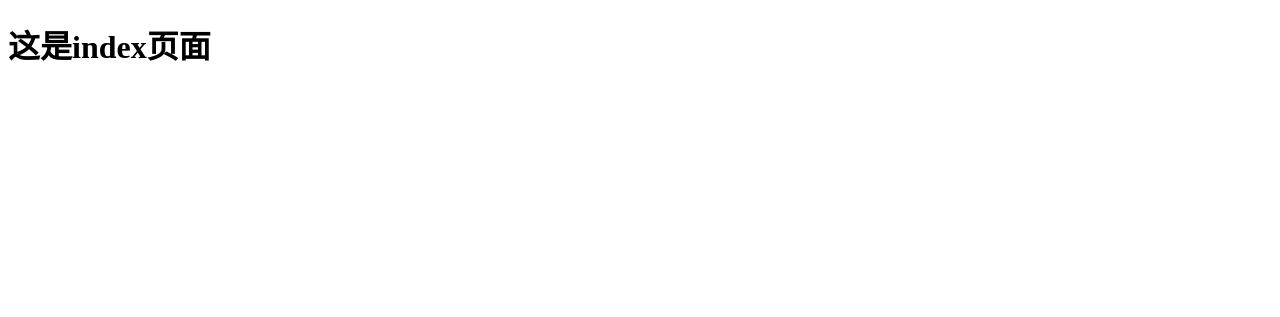
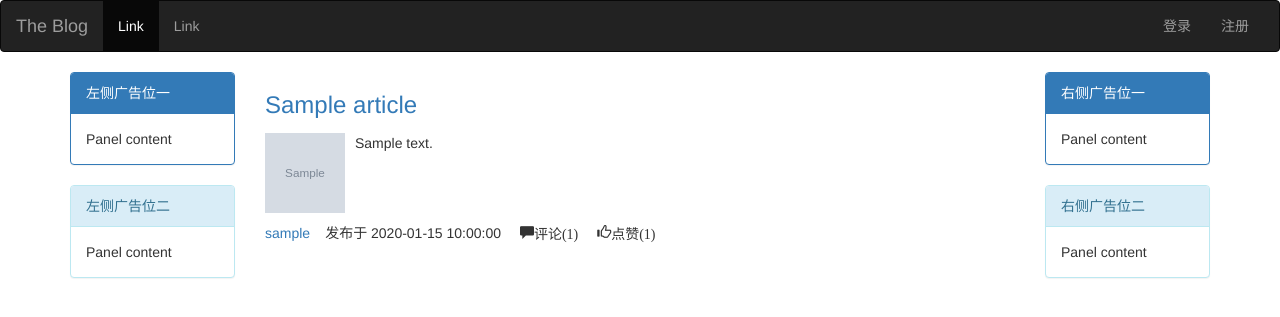
Before and after one commit to androidweihu/bbs, a Django app: page /index/ in a window 1280 px wide. Shown: the top 317 px of the page. Run offline with Django 3.2, Linux system fonts and the light colour scheme; tables that the repository leaves empty hold one stand-in row (values such as "Sample post"); grey boxes marked "Sample" are stand-in pictures; some libraries are stand-ins or nearby versions.

Commit message:
index页面文章显示

```diff
--- a/bbs/settings.py
+++ b/bbs/settings.py
@@ -132,3 +132,8 @@ STATICFILES_DIRS = [
 
 # 告诉Django项目用哪张表做认证
 AUTH_USER_MODEL = 'blog.UserInfo'
+
+# Django用户上传的文件都默认放在这个文件夹下
+MEDIA_URL = "/media/"
+# media配置，用户上传的文件都默认放在这个文件夹下
+MEDIA_ROOT = os.path.join(BASE_DIR, "media")
--- a/bbs/urls.py
+++ b/bbs/urls.py
@@ -14,8 +14,10 @@ Including another URLconf
     2. Add a URL to urlpatterns:  path('blog/', include('blog.urls'))
 """
 from django.contrib import admin
-from django.urls import path
+from django.urls import path,re_path
 from blog import views
+from django.views.static import serve
+from django.conf import settings
 
 urlpatterns = [
     path('admin/', admin.site.urls),
@@ -30,4 +32,8 @@ urlpatterns = [
     path('pc-geetest/register/', views.get_geetest),
     # 专门用来校验用户名是否已被注册的接口
     path('check_username_exist/', views.check_username_exist),
+
+    # media相关的路由设置
+    re_path(r'^media/(?P<path>.*)$', serve, {"document_root": settings.MEDIA_ROOT}),
+
 ]
--- a/blog/models.py
+++ b/blog/models.py
@@ -82,6 +82,13 @@ class Article(models.Model):
     desc = models.CharField(max_length=255)  # 文章描述
     create_time = models.DateTimeField()  # 创建时间
 
+    # 评论数
+    comment_count = models.IntegerField(verbose_name="评论数", default=0)
+    # 点赞数
+    up_count = models.IntegerField(verbose_name="点赞数", default=0)
+    # 踩
+    down_count = models.IntegerField(verbose_name="踩数", default=0)
+
     category = models.ForeignKey(to="Category", to_field="nid", null=True, on_delete=models.DO_NOTHING)
     user = models.ForeignKey(to="UserInfo", to_field="nid", on_delete=models.DO_NOTHING)
     tags = models.ManyToManyField(  # 中介模型
@@ -149,7 +156,8 @@ class Comment(models.Model):
     user = models.ForeignKey(to="UserInfo", to_field="nid", on_delete=models.DO_NOTHING)
     content = models.CharField(max_length=255)  # 评论内容
     create_time = models.DateTimeField(auto_now_add=True)
-    parent_comment = models.ForeignKey("self", null=True, on_delete=models.DO_NOTHING)
+    parent_comment = models.ForeignKey("self", null=True, blank=True,
+                                       on_delete=models.DO_NOTHING)  # blank=True 在django admin里面可以不填
 
     def __str__(self):
         return self.content
--- a/blog/views.py
+++ b/blog/views.py
@@ -87,7 +87,9 @@ def login(request):
 
 
 def index(request):
-    return render(request, "index.html")
+    # 查询所有的文章列表
+    article_list = models.Article.objects.all()
+    return render(request, "index.html", {"article_list": article_list})
 
 
 # 获取验证码图片的视图
--- a/static/mystyle.css
+++ b/static/mystyle.css
@@ -21,3 +21,17 @@
     width: 80px;
     height: 80px;
 }
+
+/* 博客主页面 自定义样式*/
+.author-img {
+    width: 80px;
+    height: 80px;
+}
+
+.article-footer span {
+    margin-right: 15px;
+}
+
+.article-footer {
+    margin-top: 10px;
+}
--- a/templates/index.html
+++ b/templates/index.html
@@ -3,8 +3,120 @@
 <head>
     <meta charset="UTF-8">
     <title>index</title>
+    <link rel="stylesheet" href="/static/bootstrap/css/bootstrap.min.css">
+    <link rel="stylesheet" href="/static/mystyle.css">
 </head>
 <body>
-<h1>这是index页面</h1>
+
+<nav class="navbar navbar-inverse">
+    <div class="container-fluid">
+        <!-- Brand and toggle get grouped for better mobile display -->
+        <div class="navbar-header">
+            <button type="button" class="navbar-toggle collapsed" data-toggle="collapse"
+                    data-target="#bs-example-navbar-collapse-1" aria-expanded="false">
+                <span class="sr-only">Toggle navigation</span>
+                <span class="icon-bar"></span>
+                <span class="icon-bar"></span>
+                <span class="icon-bar"></span>
+            </button>
+            <a class="navbar-brand" href="#">The Blog</a>
+        </div>
+
+        <!-- Collect the nav links, forms, and other content for toggling -->
+        <div class="collapse navbar-collapse" id="bs-example-navbar-collapse-1">
+            <ul class="nav navbar-nav">
+                <li class="active"><a href="#">Link <span class="sr-only">(current)</span></a></li>
+                <li><a href="#">Link</a></li>
+            </ul>
+            <ul class="nav navbar-nav navbar-right">
+                {% if request.user.username %}
+                    <li><a href="#">{{ request.user.username }}</a></li>
+                    <li class="dropdown">
+                        <a href="#" class="dropdown-toggle" data-toggle="dropdown" role="button" aria-haspopup="true"
+                           aria-expanded="false">个人中心<span class="caret"></span></a>
+                        <ul class="dropdown-menu">
+                            <li><a href="#">Action</a></li>
+                            <li><a href="#">Another action</a></li>
+                            <li><a href="#">Something else here</a></li>
+                            <li role="separator" class="divider"></li>
+                            <li><a href="/logout/">注销</a></li>
+                        </ul>
+                    </li>
+                {% else %}
+                    <li><a href="/login/">登录</a></li>
+                    <li><a href="/reg/">注册</a></li>
+                {% endif %}
+            </ul>
+        </div><!-- /.navbar-collapse -->
+    </div><!-- /.container-fluid -->
+</nav>
+
+<!-- 主页面 开始-->
+<div class="container">
+    <div class="row">
+        <div class="col-md-2">
+            <div class="panel panel-primary">
+                <div class="panel-heading">左侧广告位一</div>
+                <div class="panel-body">
+                    Panel content
+                </div>
+            </div>
+            <div class="panel panel-info">
+                <div class="panel-heading">左侧广告位二</div>
+                <div class="panel-body">
+                    Panel content
+                </div>
+            </div>
+        </div>
+        <div class="col-md-8">
+            <!-- 文章列表 开始 -->
+            <div class="article-list">
+                {% for article in article_list %}
+                    <div class="article">
+                        <h3><a href="">{{ article.title }}</a></h3>
+                        <div class="media">
+                            <div class="media-left">
+                                <a href="#">
+                                    <img class="media-object author-img" src="/media/{{ article.user.avatar }}"
+                                         alt="...">
+                                </a>
+                            </div>
+                            <div class="media-body">
+                                <p>{{ article.desc }}</p>
+                            </div>
+                        </div>
+                        <div class="article-footer">
+                            <span><a href="">{{ article.user.username }}</a></span>发布于
+                            <span>{{ article.create_time|date:'Y-m-d H:i:s' }}</span>
+                            <span class="glyphicon glyphicon-comment">评论({{ article.comment_count }})</span>
+                            <span class="glyphicon glyphicon-thumbs-up">点赞({{ article.up_count }})</span>
+                        </div>
+                    </div>
+                {% endfor %}
+
+            </div>
+            <!-- 文章列表 结束-->
+
+        </div>
+        <div class="col-md-2">
+            <div class="panel panel-primary">
+                <div class="panel-heading">右侧广告位一</div>
+                <div class="panel-body">
+                    Panel content
+                </div>
+            </div>
+            <div class="panel panel-info">
+                <div class="panel-heading">右侧广告位二</div>
+                <div class="panel-body">
+                    Panel content
+                </div>
+            </div>
+        </div>
+    </div>
+</div>
+<!-- 主页面 结束-->
+
+<script src="/static/jquery-3.3.1.js"></script>
+<script src="/static/bootstrap/js/bootstrap.min.js"></script>
 </body>
 </html>
```
Also changed, not shown: blog/migrations/0002_auto_20181204_2221.py (added), media/avatars/mv.jpg (renamed from avatars/mv.jpg), media/avatars/通过鼠标滑轮改变字体大小.jpg (added).
